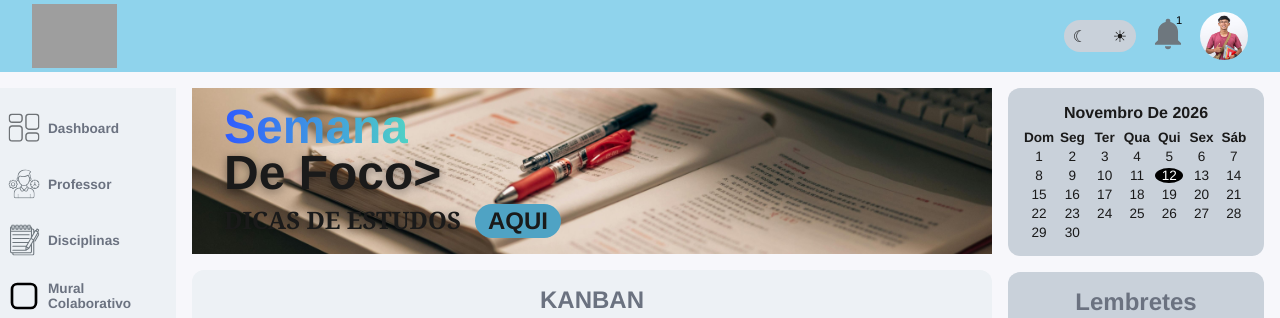
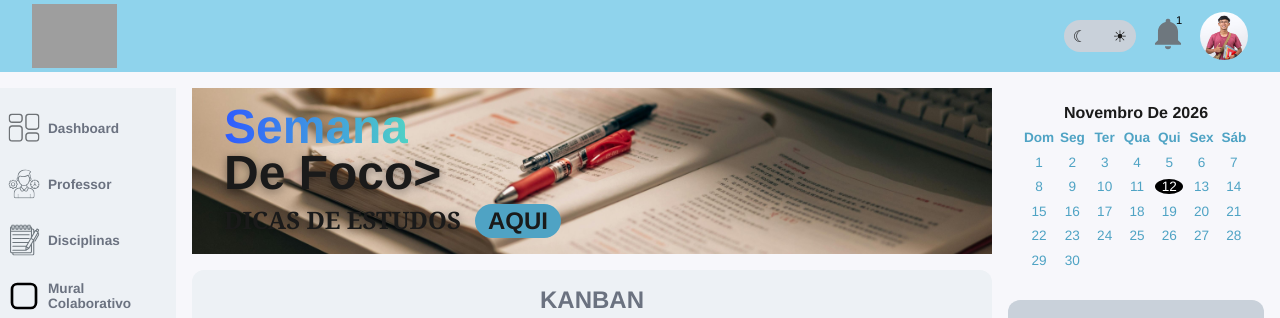
Before and after one commit to robertomatheuNS/UniSync, a Vue app in the folder frontend-web-aluno/: page /app/kanban in a window 1280 px wide. Shown: the top 318 px of the page. Built offline with nearby package versions, Linux system fonts and the light colour scheme; no server answers; grey boxes are pictures that could not be loaded.

Commit message:
style(layout): ajusta cores e espaçamento do calendário

```diff
--- a/frontend-web-aluno/src/assets/styles/variables.css
+++ b/frontend-web-aluno/src/assets/styles/variables.css
@@ -36,6 +36,8 @@
   --color-white: #ffffff;
   --icon-filter: none;
   --color-scheme: light;
+
+  --color-calendar: #e4e2e0;
 );
 
 --header-height: 4.5rem;
@@ -66,4 +68,6 @@
   );
   --icon-filter: invert(1);
   --color-scheme: dark;
+
+  --color-calendar: #2a2f38;
 }
--- a/frontend-web-aluno/src/components/layout/AppCalendar.vue
+++ b/frontend-web-aluno/src/components/layout/AppCalendar.vue
@@ -76,4 +76,42 @@ function isSunday(index) {
   background: var(--color-primary);
   color: var(--color-on-primary);
 }
+
+.calendar {
+  padding: var(--space-md);
+  border-radius: var(--radius-md);
+  background: var(--color-calendar);
+}
+
+.calendar__month {
+  margin-bottom: var(--space-sm);
+  font-size: 1rem;
+  text-align: center;
+}
+
+.calendar__month::first-letter {
+  text-transform: uppercase;
+}
+
+.calendar__grid {
+  display: grid;
+  grid-template-columns: repeat(7, 1fr);
+  gap: 0.6rem 0.25rem;
+  text-align: center;
+  color: var(--color-highlight);
+}
+
+.calendar__weekday {
+  font-weight: 700;
+}
+
+.calendar__sunday {
+  color: var(--color-error);
+}
+
+.calendar__day--today {
+  border-radius: 50%;
+  background: var(--color-primary);
+  color: var(--color-on-primary);
+}
 </style>
```
